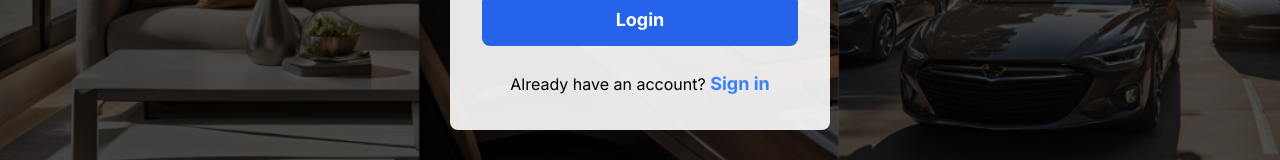
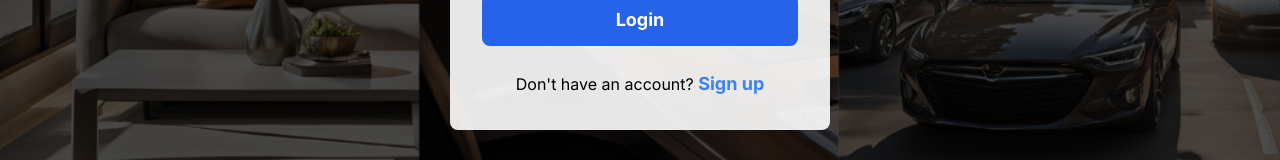
Before and after one commit to m-irfan-km-rjk/Lessa, a Next.js app: page /login in a window 1280 px wide. Shown: the part 476-636 px from the top of the page. Built offline with nearby package versions, Linux system fonts and the light colour scheme; no server answers.

Commit message:
modified:   src/app/login/page.js

```diff
--- a/src/app/login/page.js
+++ b/src/app/login/page.js
@@ -68,7 +68,7 @@ function Login() {
                     <button className="bg-blue-600 w-full rounded-lg text-white p-3 text-lg font-bold hover:bg-blue-500" onClick={signInWithEmail}>
                         Login
                     </button>
-                    <p>Already have an account? <Link href={"/profile/create"} className="text-lg text-blue-500 font-bold">Sign in</Link></p>
+                    <p>Don't have an account? <Link href={"/profile/create"} className="text-lg text-blue-500 font-bold">Sign up</Link></p>
                 </div>
             </div>
         </div>
```
